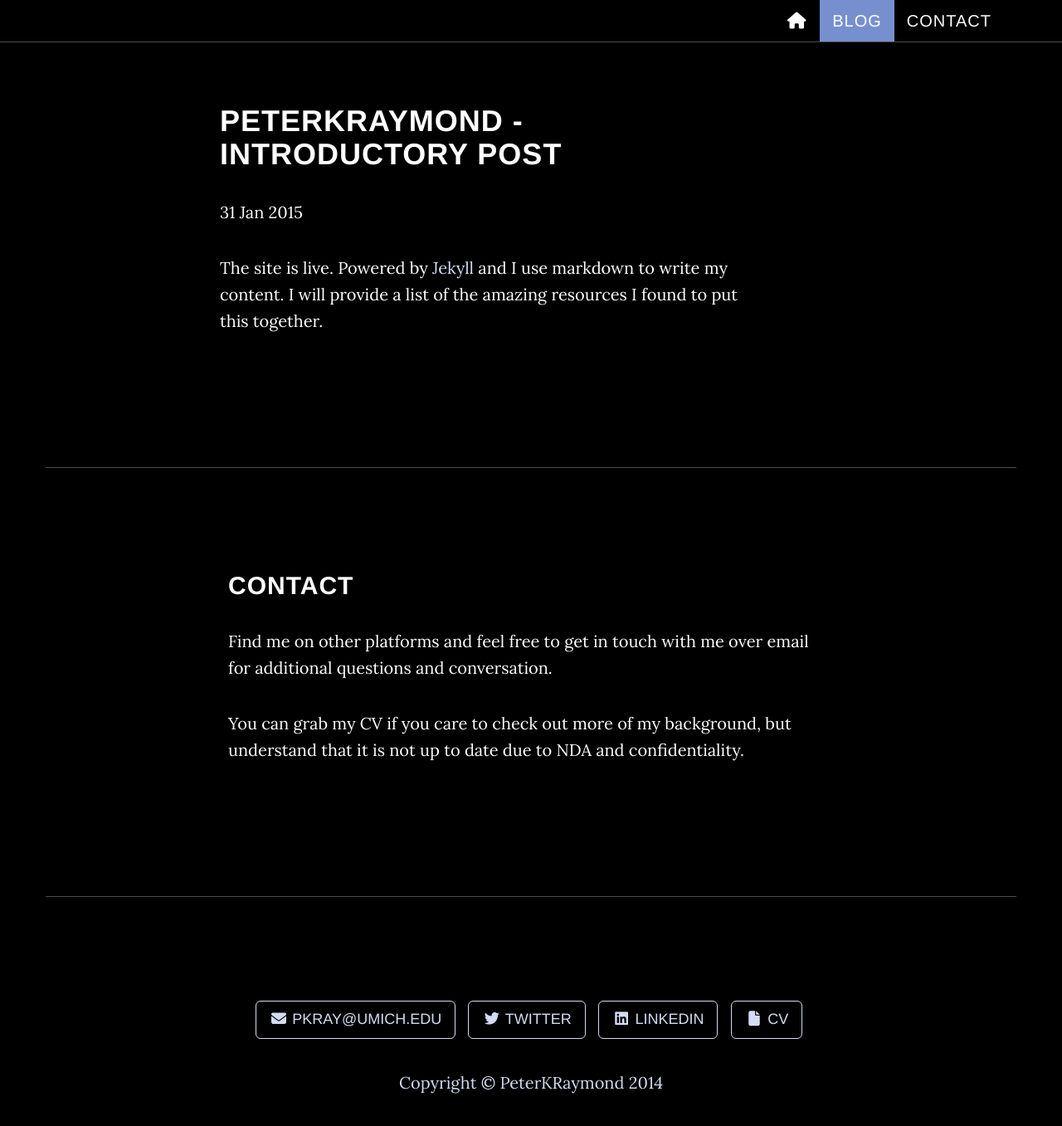
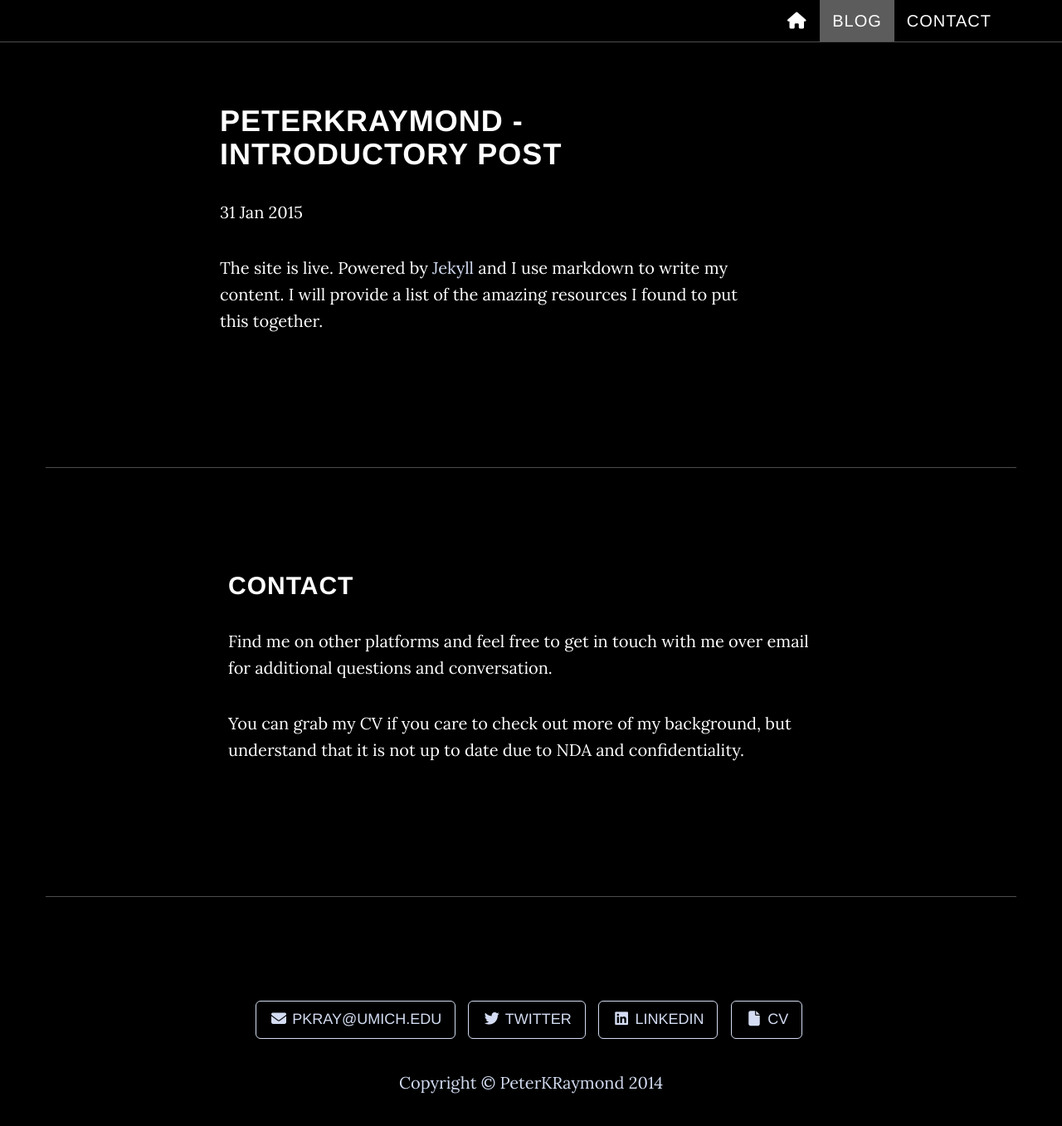
Before and after one commit to peterkraymond/peterkraymond.github.io, a Jekyll site: the page built from _posts/2015-01-31-peterkramond-site-launch.md, in a window 1280 px wide and 1400 px high. Shown: the top 1357 px of the window at 83% size. Built offline with Jekyll 4.4.1, drawn with Linux system fonts in a browser that asks for light colours; nearby versions of some CDN libraries; library files that are not in the unit come from our copies.

Commit message:
updates to css for hover colors

```diff
--- a/css/grayscale.css
+++ b/css/grayscale.css
@@ -54,7 +54,7 @@
 a:hover,
 a:focus {
     text-decoration: none;
-    color: #7690CF;
+    color: rgba(255,255,255,0.2);
 }
 
 .light {
@@ -94,7 +94,7 @@
 
 .navbar-custom .nav li.active {
     outline: nonte;
-    background-color: #7690CF;
+    background-color: rgba(255,255,255,0.2);
 }
 
 .navbar-custom .nav li a {
@@ -107,7 +107,7 @@
 .navbar-custom .nav li a:focus,
 .navbar-custom .nav li a.active {
     outline: 0;
-    background-color: #7690CF;
+    background-color: rgba(255,255,255,0.2);
 }
 
 @media(min-width:767px) {
@@ -203,7 +203,7 @@
 .btn-circle:focus {
     outline: 0;
     color: #fff;
-    background: #7690CF;
+    background: rgba(255,255,255,0.2);
 }
 
 .btn-circle i.animated {
@@ -315,10 +315,10 @@
 
 .btn-default:hover,
 .btn-default:focus {
-    border: 1px solid #7690CF;
+    border: 1px solid rgba(255,255,255,0.2);
     outline: 0;
     color: #000;
-    background-color: #7690CF;
+    background-color: rgba(255,255,255,0.2);
 }
 
 ul.banner-social-buttons {
@@ -354,13 +354,13 @@
 ::-moz-selection {
     text-shadow: none;
     background: #fcfcfc;
-    background: rgba(255,255,255,.2);
+    background: rgba(255,255,255,0.2);
 }
 
 ::selection {
     text-shadow: none;
     background: #fcfcfc;
-    background: rgba(118,144,207,1);
+    background: rgba(255,255,255,0.2);
 }
 
 img::selection {
```
